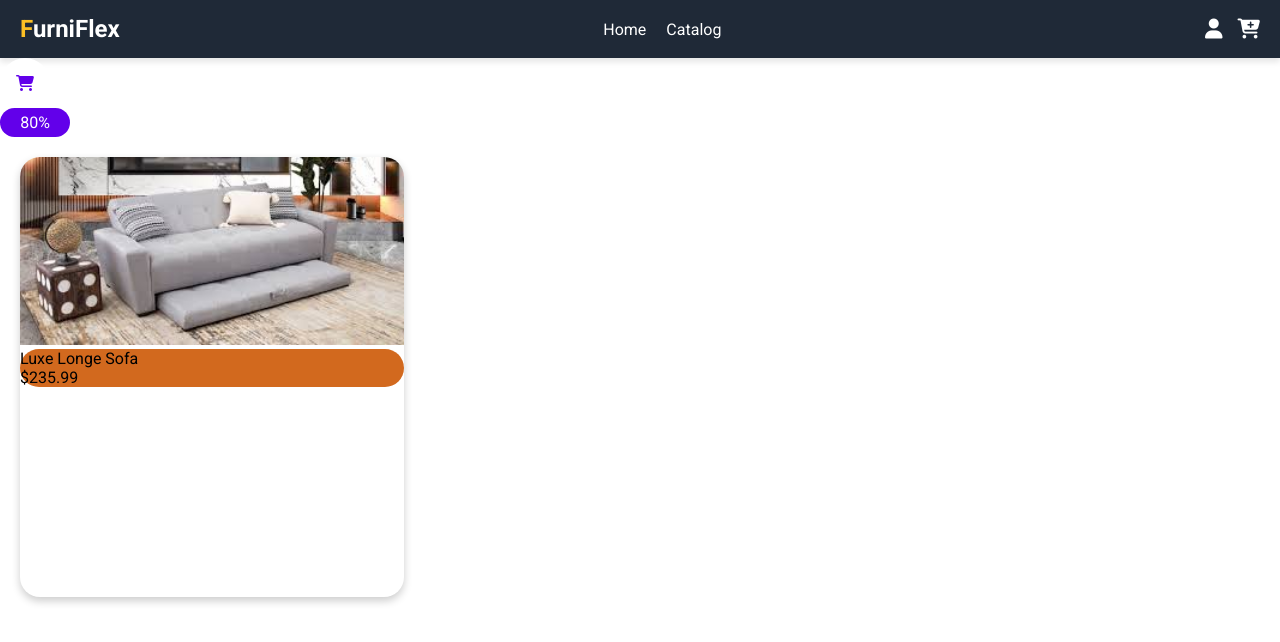
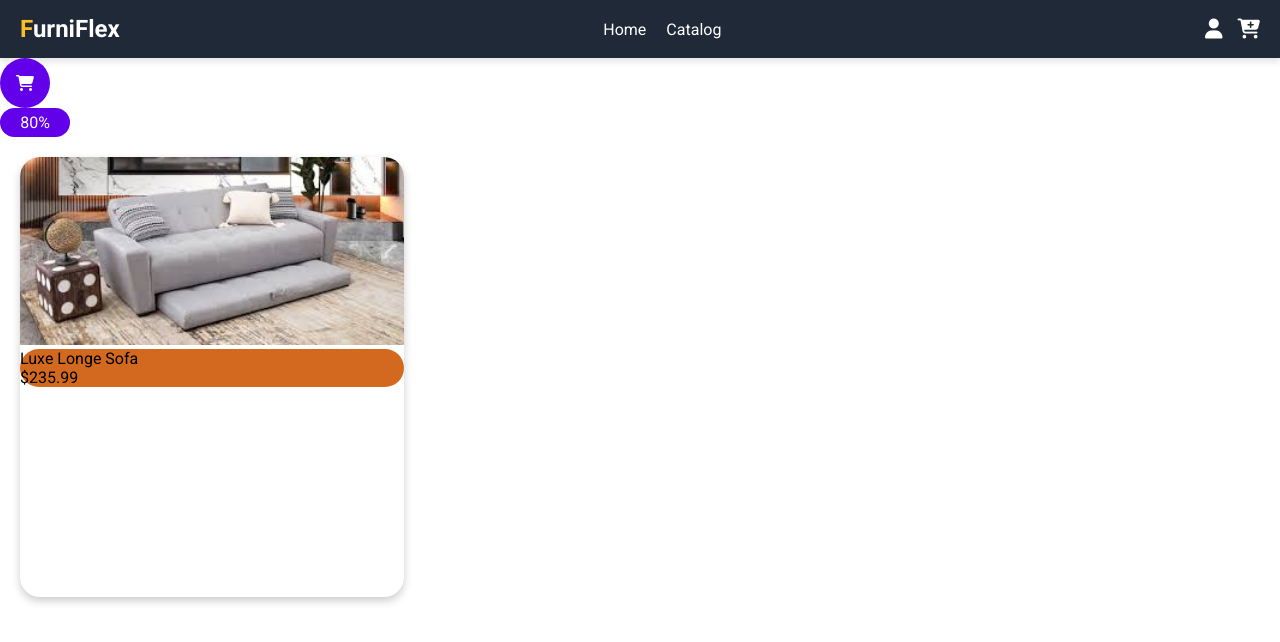
Before and after one commit to AHOrtiz/ecommerce, an Angular app: page / in a window 1280 px wide. Shown: the top 642 px of the page. Built offline with nearby package versions, Linux system fonts and the light colour scheme.

Commit message:
Ajuste de css en componente btn-circle

```diff
--- a/src/app/app.component.html
+++ b/src/app/app.component.html
@@ -1,8 +1,8 @@
 <body>
   <shared-navbar></shared-navbar>
   <shared-btn-circle
-    [color_background]="'var(--background-color)'"
-    [color_icon]="'var(--primary-color)'"
+    [color_background]="'var(--primary-color)'"
+    [color_icon]="'var(--text-color-button-primary)'"
     [icon]="'fa-solid fa-cart-shopping'"
     (onclick)="btnCarrito($event)">
   </shared-btn-circle>
--- a/src/app/shared/components/btn-circle/btn-circle.component.css
+++ b/src/app/shared/components/btn-circle/btn-circle.component.css
@@ -1,8 +1,14 @@
-.main-container{
+:host {
+  width: 50px;
+  height: 50px;
+  display: block;
+}
+
+div {
+  width: 100%;
+  height: 100%;
+  border-radius: 50%;
   display: flex;
   align-items: center;
   justify-content: center;
-  border-radius: 50%;
-  height: 50px;
-  width: 50px;
 }
--- a/src/app/shared/components/btn-circle/btn-circle.component.html
+++ b/src/app/shared/components/btn-circle/btn-circle.component.html
@@ -1,3 +1,3 @@
-<div class="main-container" (click)="btnClick()" #container>
+<div #container (click)="btnClick()">
   <i [class]="icon"></i>
 </div>
--- a/src/app/shared/components/btn-circle/btn-circle.component.ts
+++ b/src/app/shared/components/btn-circle/btn-circle.component.ts
@@ -16,15 +16,11 @@ export class BtnCircleComponent implements OnInit {
   @ViewChild('container',{static:true}) containerElement?: ElementRef<HTMLDivElement>;
 
   ngOnInit(): void {
-    console.log('OnInit circle',this.containerElement);
     this.containerElement!.nativeElement.style.backgroundColor= `${this.color_background}`;
     this.containerElement!.nativeElement.style.color = `${this.color_icon}`;
-
  }
 
   btnClick(){
     this.onclick.emit(true);
   }
-
-
 }
```
